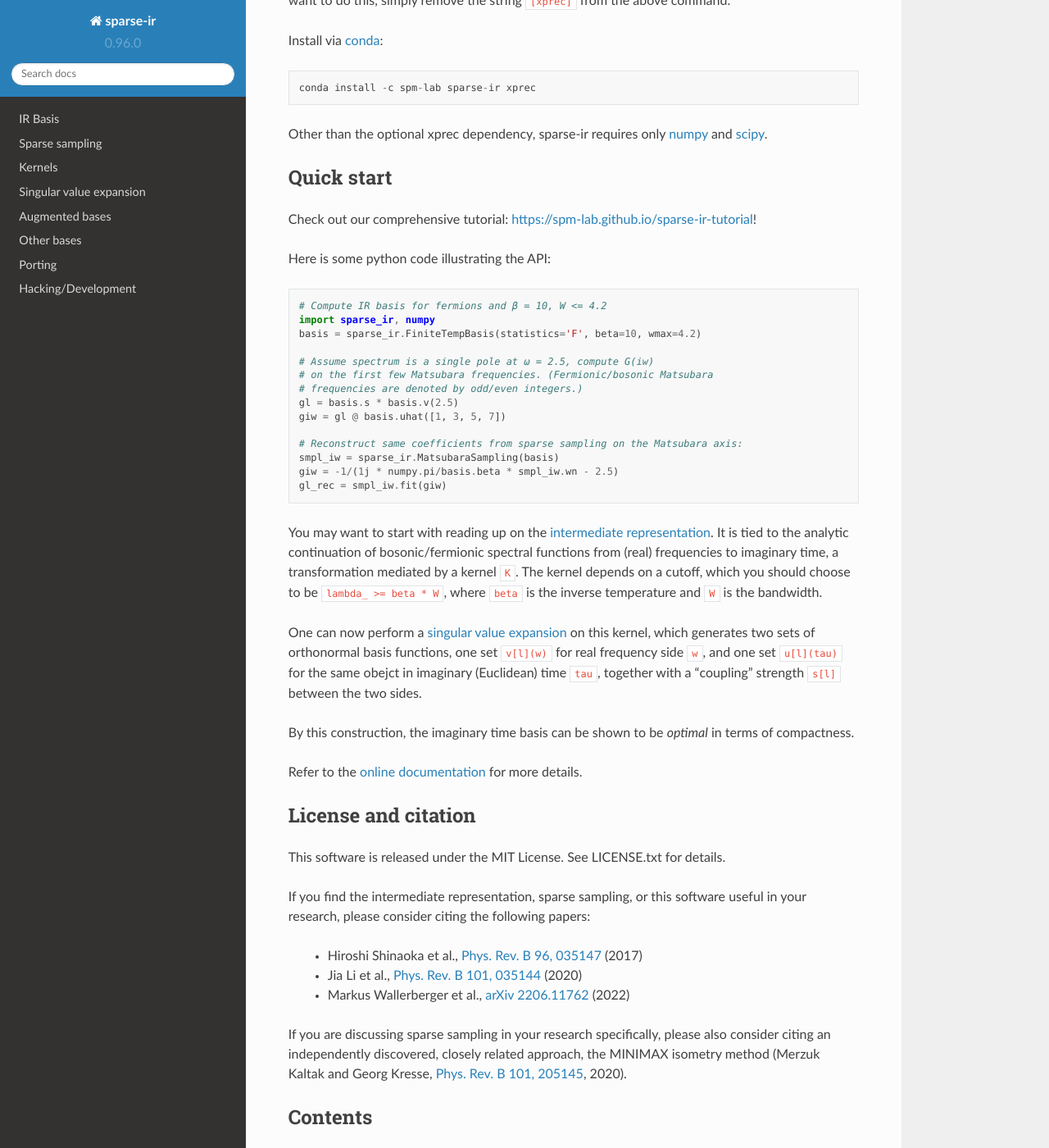
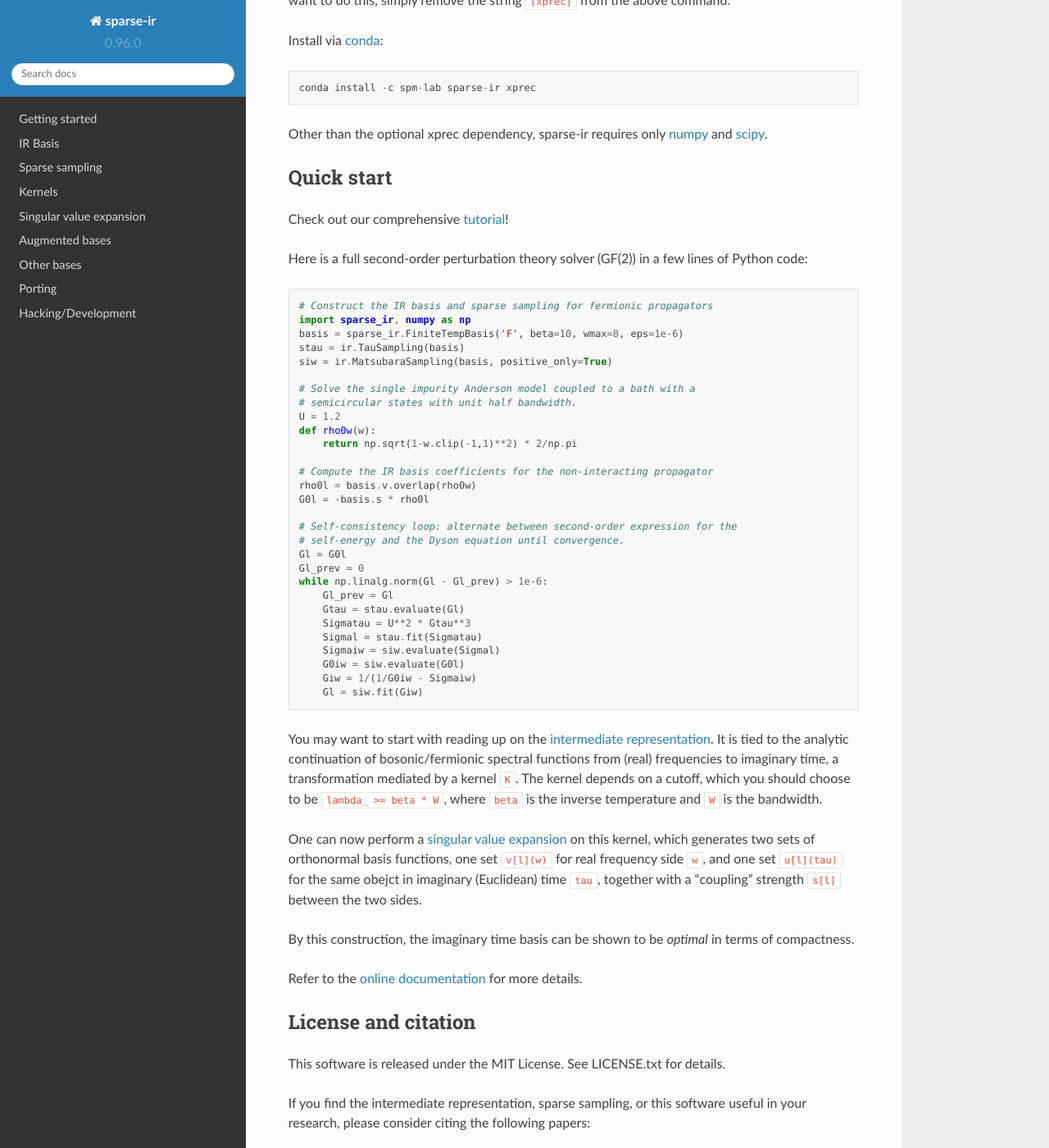
Before and after one commit to SpM-lab/sparse-ir, a Sphinx documentation site: the page built from doc/index.rst, in a window 1280 px wide and 1400 px high, scrolled down 595 px. Shown: the whole window at 82% size. Built offline with Sphinx 7.4.7 and the Read the Docs theme 2.0.0, drawn with Linux system fonts in a browser that asks for light colours.

Commit message:
Change code to something more useful.

```diff
--- a/README.rst
+++ b/README.rst
@@ -29,24 +29,40 @@ Other than the optional xprec dependency, sparse-ir requires only
 
 Quick start
 -----------
-Check out our comprehensive tutorial: `<https://spm-lab.github.io/sparse-ir-tutorial>`_!
+Check out our comprehensive `tutorial <https://spm-lab.github.io/sparse-ir-tutorial>`_!
 
-Here is some python code illustrating the API::
+Here is a full second-order perturbation theory solver (GF(2)) in a few
+lines of Python code::
 
-    # Compute IR basis for fermions and β = 10, W <= 4.2
-    import sparse_ir, numpy
-    basis = sparse_ir.FiniteTempBasis(statistics='F', beta=10, wmax=4.2)
+    # Construct the IR basis and sparse sampling for fermionic propagators
+    import sparse_ir, numpy as np
+    basis = sparse_ir.FiniteTempBasis('F', beta=10, wmax=8, eps=1e-6)
+    stau = ir.TauSampling(basis)
+    siw = ir.MatsubaraSampling(basis, positive_only=True)
 
-    # Assume spectrum is a single pole at ω = 2.5, compute G(iw)
-    # on the first few Matsubara frequencies. (Fermionic/bosonic Matsubara
-    # frequencies are denoted by odd/even integers.)
-    gl = basis.s * basis.v(2.5)
-    giw = gl @ basis.uhat([1, 3, 5, 7])
+    # Solve the single impurity Anderson model coupled to a bath with a
+    # semicircular states with unit half bandwidth.
+    U = 1.2
+    def rho0w(w):
+        return np.sqrt(1-w.clip(-1,1)**2) * 2/np.pi
 
-    # Reconstruct same coefficients from sparse sampling on the Matsubara axis:
-    smpl_iw = sparse_ir.MatsubaraSampling(basis)
-    giw = -1/(1j * numpy.pi/basis.beta * smpl_iw.wn - 2.5)
-    gl_rec = smpl_iw.fit(giw)
+    # Compute the IR basis coefficients for the non-interacting propagator
+    rho0l = basis.v.overlap(rho0w)
+    G0l = -basis.s * rho0l
+
+    # Self-consistency loop: alternate between second-order expression for the
+    # self-energy and the Dyson equation until convergence.
+    Gl = G0l
+    Gl_prev = 0
+    while np.linalg.norm(Gl - Gl_prev) > 1e-6:
+        Gl_prev = Gl
+        Gtau = stau.evaluate(Gl)
+        Sigmatau = U**2 * Gtau**3
+        Sigmal = stau.fit(Sigmatau)
+        Sigmaiw = siw.evaluate(Sigmal)
+        G0iw = siw.evaluate(G0l)
+        Giw = 1/(1/G0iw - Sigmaiw)
+        Gl = siw.fit(Giw)
 
 You may want to start with reading up on the `intermediate representation`_.
 It is tied to the analytic continuation of bosonic/fermionic spectral
--- a/doc/index.rst
+++ b/doc/index.rst
@@ -7,6 +7,7 @@ Contents
 .. toctree::
    :maxdepth: 2
 
+   tutorial
    basis
    sampling
    kernels
--- /dev/null
+++ b/doc/tutorial.rst
@@ -0,0 +1,5 @@
+Getting started
+===============
+
+A comprehensive introduction is available at
+`<https://spm-lab.github.io/sparse-ir-tutorial>`_.
```
